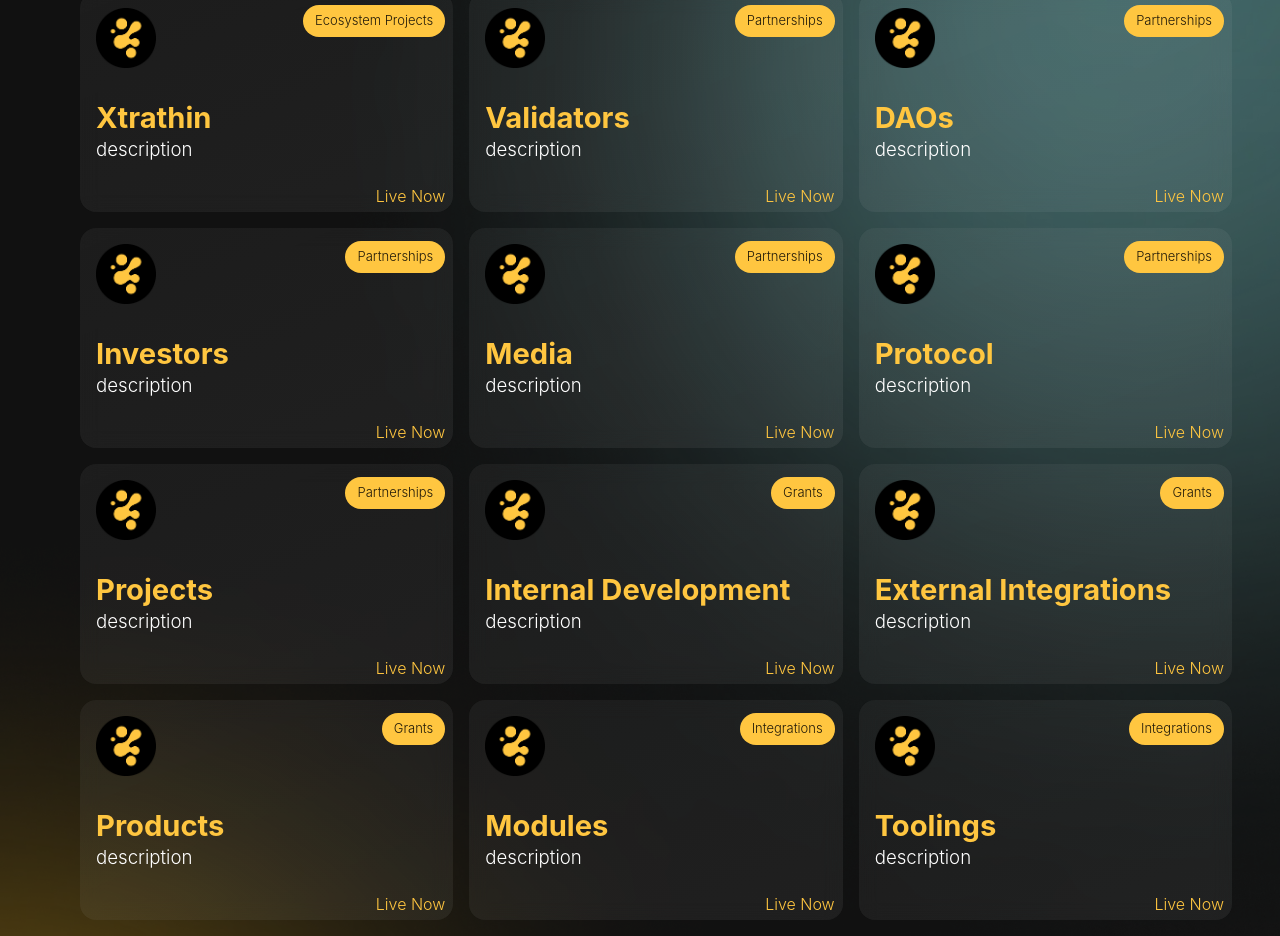
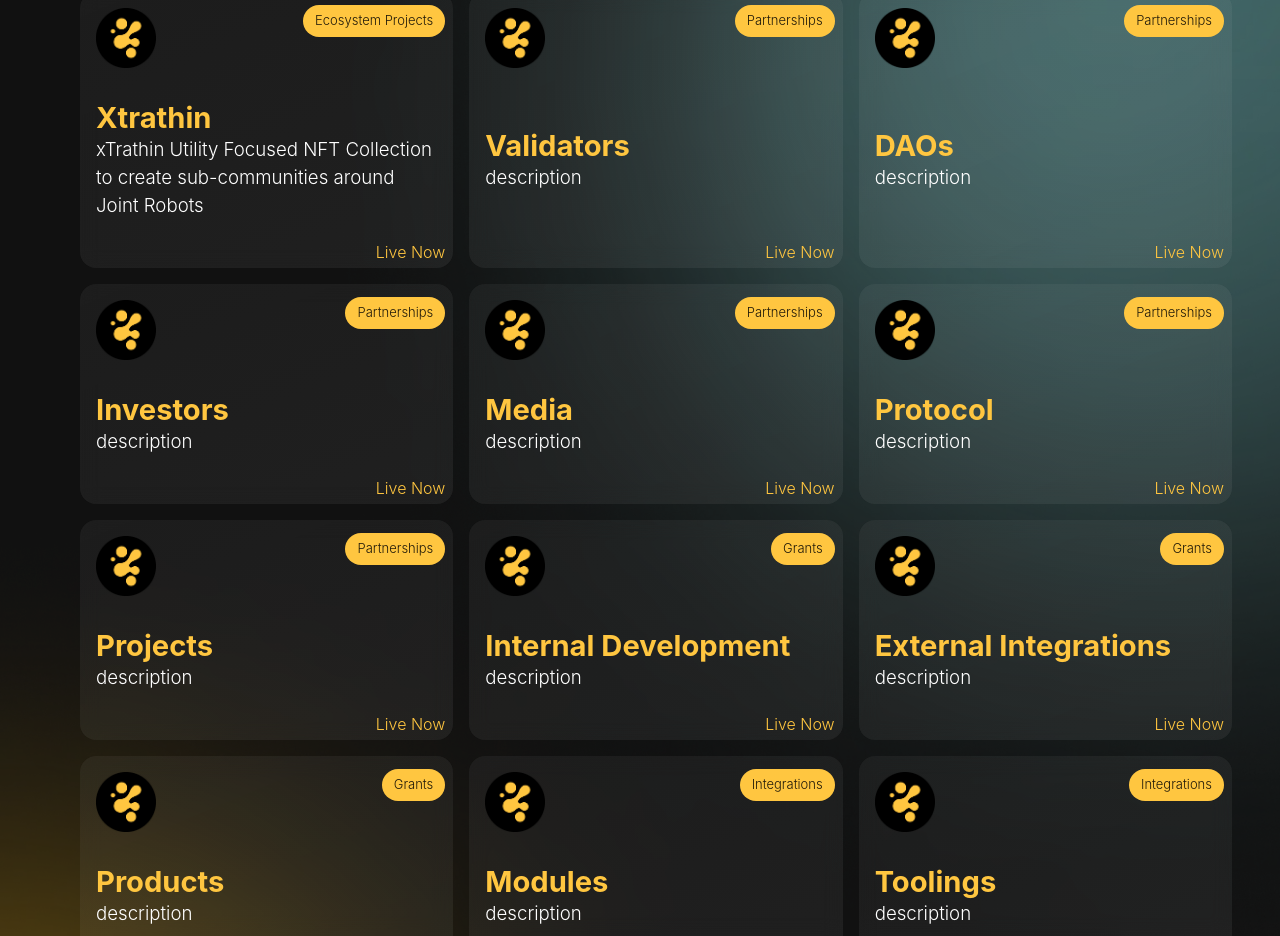
Before and after one commit to AssetMantle/website, a Next.js app: page /ecosystems in a window 1280 px wide. Shown: the part 5906-6842 px from the top of the page. Built offline with nearby package versions, Linux system fonts and the light colour scheme.

Commit message:
added xtrathin description

```diff
--- a/views/EcosystemsLowerSection.js
+++ b/views/EcosystemsLowerSection.js
@@ -330,7 +330,8 @@ const configData = [
   {
     name: "Xtrathin",
     filters: ["Ecosystem Projects", "MantleLabs"],
-    description: "description",
+    description:
+      "xTrathin Utility Focused NFT Collection to create sub-communities around Joint Robots ",
   },
   {
     name: "Validators",
```
